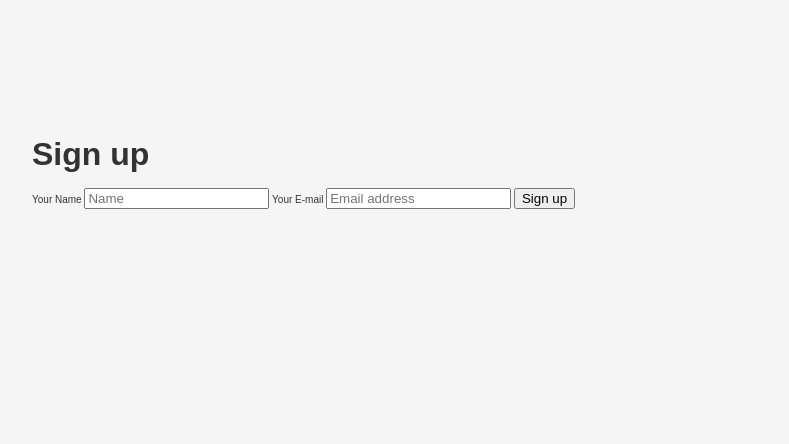
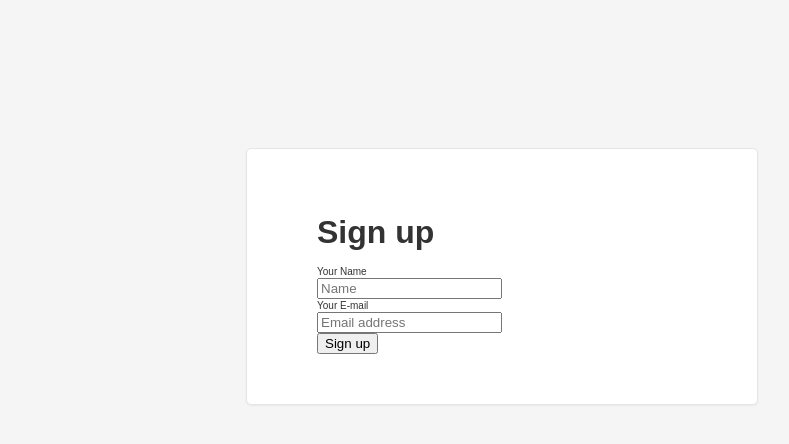
Before and after one commit to rusven/native-sign-up-form, a plain HTML site: page index.html in a window 1280 px wide. Shown: the whole page, without its empty margins (138-927 px from the left). Drawn offline with Linux system fonts and the light colour scheme.

Commit message:
First css structure
First css structure. Basic elements. v.2.

```diff
--- a/index.html
+++ b/index.html
@@ -34,12 +34,28 @@
 			    width: 940px;
 			    margin: 0 auto;
 			}
+
+			.form-signup{
+			    background-color: #FFFFFF;
+			    border: 1px solid #E5E5E5;
+			    border-radius: 5px;
+			    box-shadow: 0 1px 2px rgba(0, 0, 0, 0.05);
+			    margin: 0 auto 20px;
+			    max-width: 370px;
+			    padding: 50px 70px 50px;
+			    position: relative;
+			}
+
+			input,
+			label {
+				display: block;
+			}
 		</style>
     </head>
 	<body>
 		<div class="container">
 			<section role="main">
-				<form>
+				<form class="form-signup">
 					<h1>Sign up</h1>
 					<label>Your Name</label>
 					<input type="text" placeholder="Name">
```
